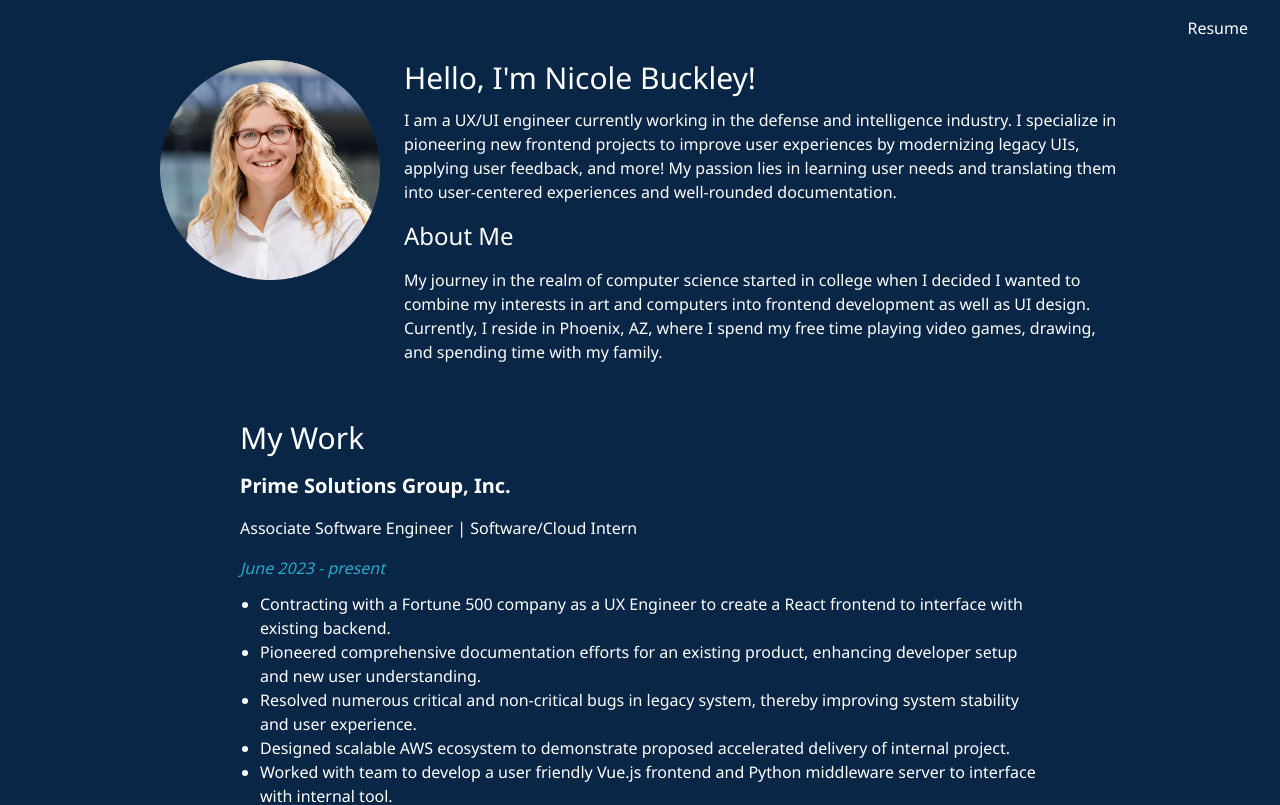
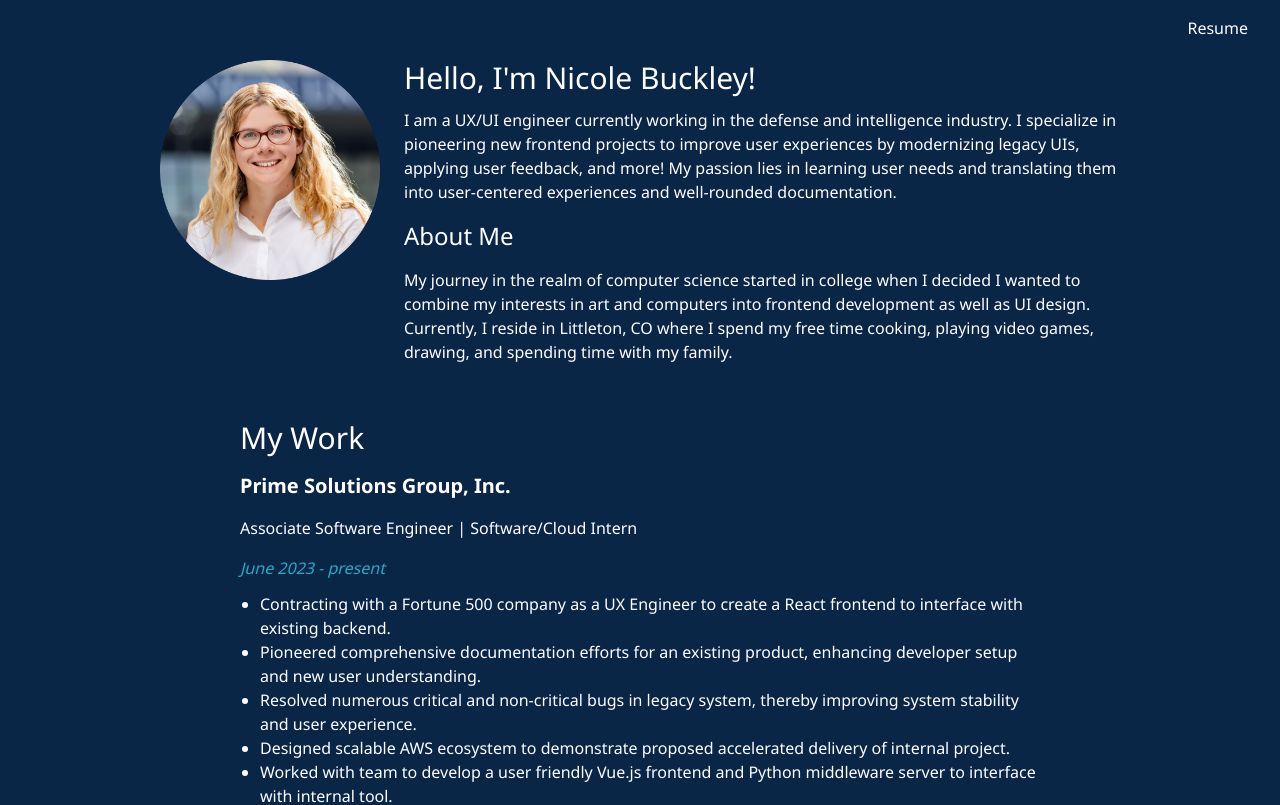
Before and after one commit to nicoleloughnane/projectportfolio, a Vue app: page / in a window 1280 px wide. Shown: the top 805 px of the page. Built offline with nearby package versions, Linux system fonts and the light colour scheme.

Commit message:
update bio

```diff
--- a/src/App.vue
+++ b/src/App.vue
@@ -17,10 +17,8 @@
         <p class="text-base my-4">
           My journey in the realm of computer science started in college when I decided I wanted to combine
           my interests in art and computers into frontend development as well as UI design. Currently, I reside in
-          Phoenix, AZ, where I spend my free
-          time
-          playing video games, drawing, and spending time with
-          my family.
+          Littleton, CO where I spend my free
+          time cooking, playing video games, drawing, and spending time with my family.
         </p>
       </div>
     </div>
```
